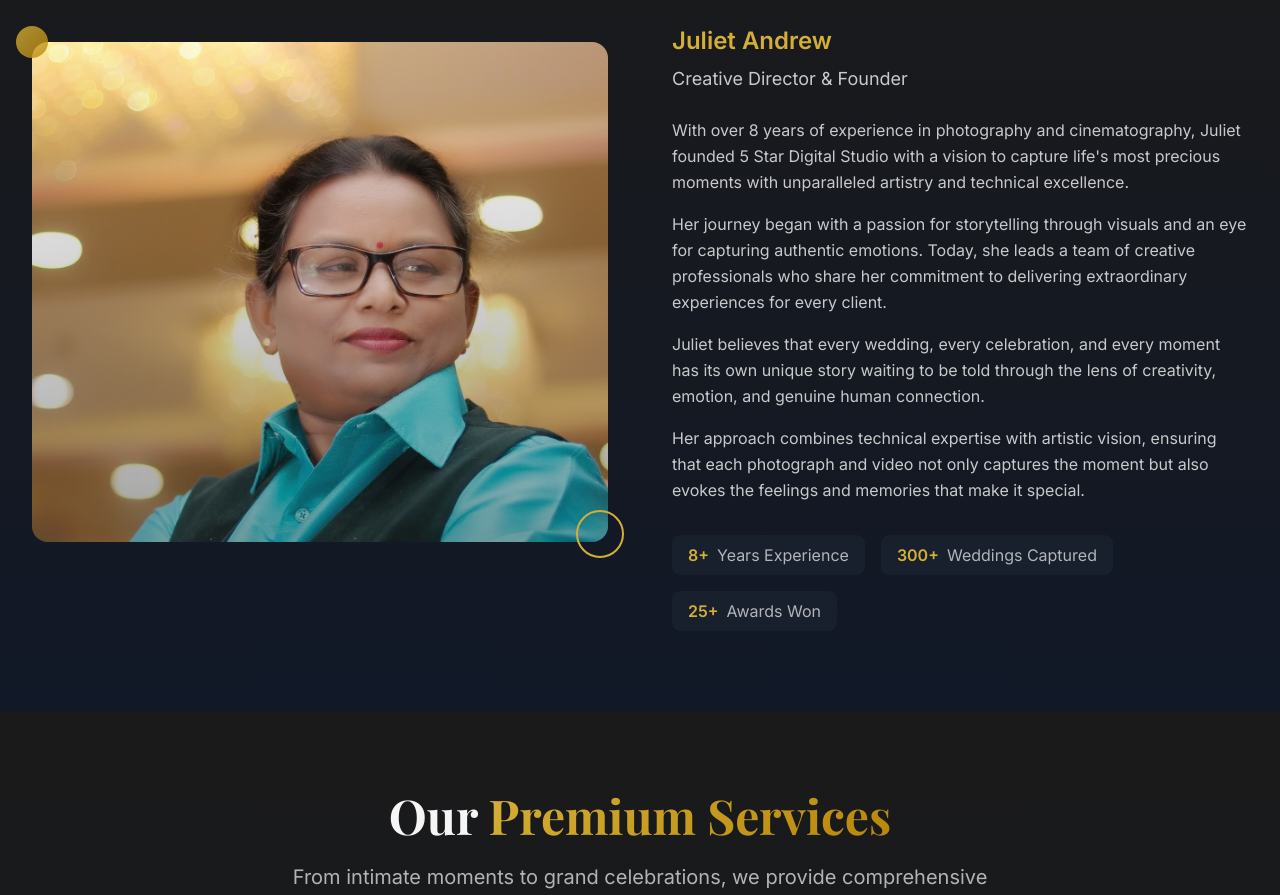
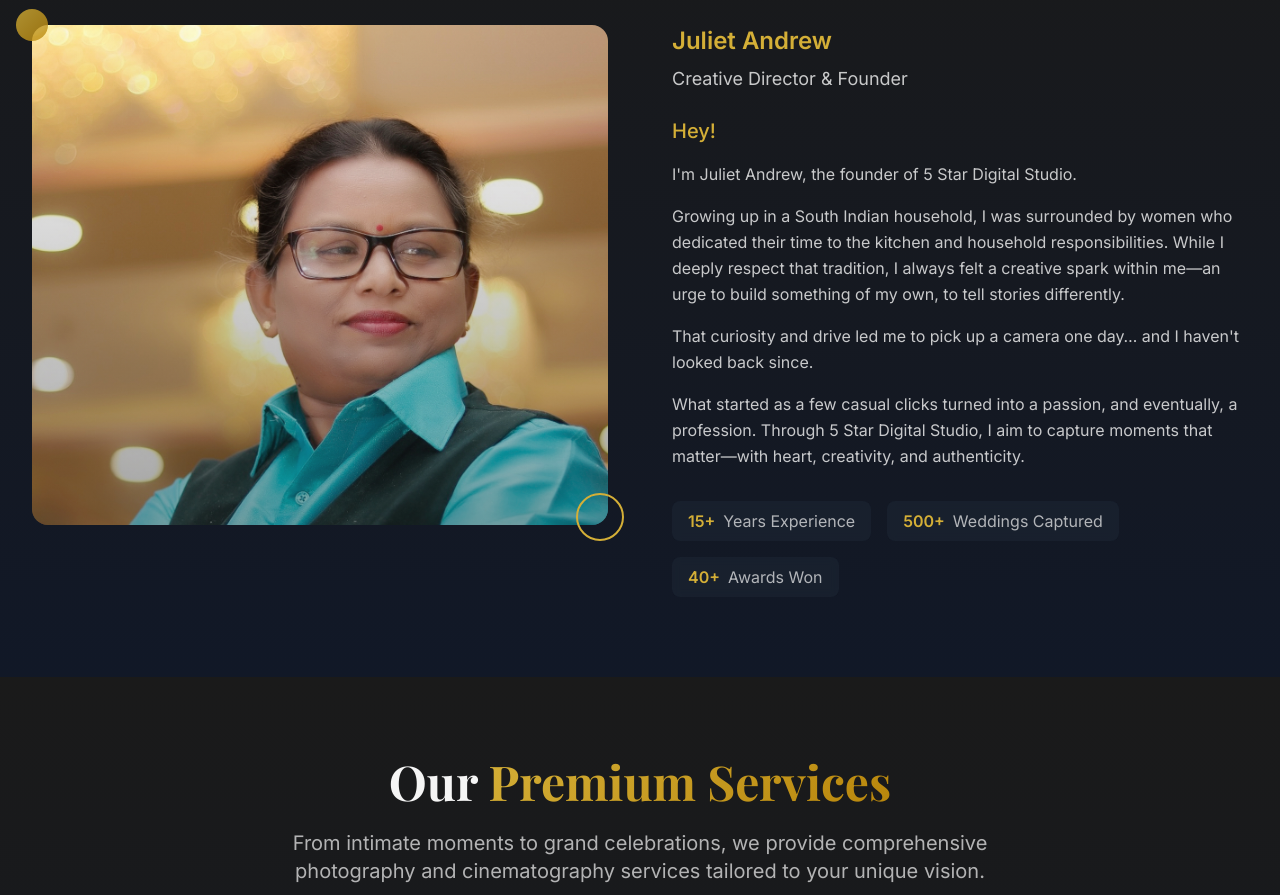
Before and after one commit to Mrx207/five-star-digital-studios, a React (Vite) app: page / in a window 1280 px wide. Shown: the part 927-1822 px from the top of the page. Built offline with nearby package versions, Linux system fonts and the light colour scheme.

Commit message:
Update About Founder content
Update the founder's content and adjust experience years.

```diff
--- a/src/components/AboutFounder.tsx
+++ b/src/components/AboutFounder.tsx
@@ -32,43 +32,33 @@ export const AboutFounder = () => {
             </div>
 
             <div className="space-y-4 text-studio-light/80 leading-relaxed">
+              <p className="text-xl font-medium text-studio-gold">Hey!</p>
+              <p>I'm Juliet Andrew, the founder of 5 Star Digital Studio.</p>
+
               <p>
-                With over 8 years of experience in photography and cinematography,
-                Juliet founded 5 Star Digital Studio with a vision to capture life's
-                most precious moments with unparalleled artistry and technical excellence.
+                Growing up in a South Indian household, I was surrounded by women who dedicated their time to the kitchen and household responsibilities. While I deeply respect that tradition, I always felt a creative spark within me—an urge to build something of my own, to tell stories differently.
               </p>
 
               <p>
-                Her journey began with a passion for storytelling through visuals and
-                an eye for capturing authentic emotions. Today, she leads a team of
-                creative professionals who share her commitment to delivering
-                extraordinary experiences for every client.
+                That curiosity and drive led me to pick up a camera one day… and I haven't looked back since.
               </p>
 
               <p>
-                Juliet believes that every wedding, every celebration, and every moment
-                has its own unique story waiting to be told through the lens of creativity,
-                emotion, and genuine human connection.
-              </p>
-
-              <p>
-                Her approach combines technical expertise with artistic vision, ensuring
-                that each photograph and video not only captures the moment but also
-                evokes the feelings and memories that make it special.
+                What started as a few casual clicks turned into a passion, and eventually, a profession. Through 5 Star Digital Studio, I aim to capture moments that matter—with heart, creativity, and authenticity.
               </p>
             </div>
 
             <div className="mt-8 flex flex-wrap gap-4">
               <div className="flex items-center bg-gray-800/50 backdrop-blur-sm rounded-lg px-4 py-2">
-                <span className="text-studio-gold font-semibold mr-2">8+</span>
+                <span className="text-studio-gold font-semibold mr-2">15+</span>
                 <span className="text-studio-light/70">Years Experience</span>
               </div>
               <div className="flex items-center bg-gray-800/50 backdrop-blur-sm rounded-lg px-4 py-2">
-                <span className="text-studio-gold font-semibold mr-2">300+</span>
+                <span className="text-studio-gold font-semibold mr-2">500+</span>
                 <span className="text-studio-light/70">Weddings Captured</span>
               </div>
               <div className="flex items-center bg-gray-800/50 backdrop-blur-sm rounded-lg px-4 py-2">
-                <span className="text-studio-gold font-semibold mr-2">25+</span>
+                <span className="text-studio-gold font-semibold mr-2">40+</span>
                 <span className="text-studio-light/70">Awards Won</span>
               </div>
             </div>
```
